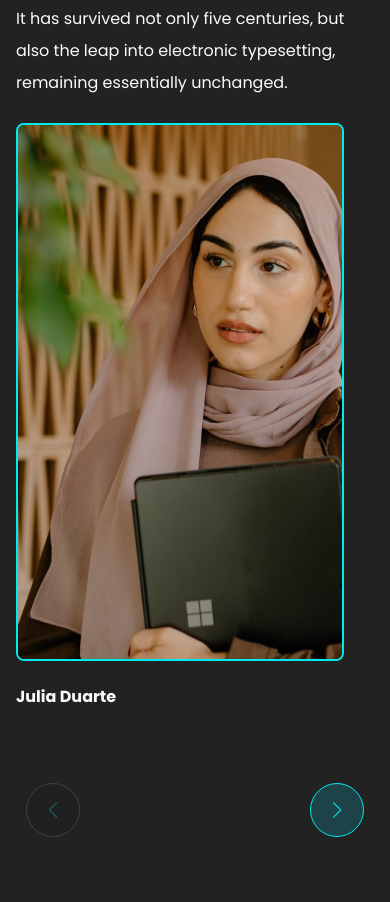
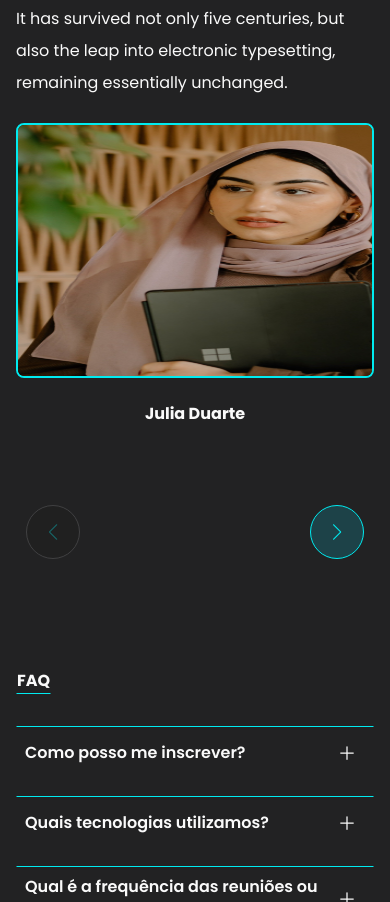
Before and after one commit to renovatt/voluntary-jdg-website, a Next.js app: page / in a window 390 px wide. Shown: the part 2340-3242 px from the top of the page. Built offline with nearby package versions, Linux system fonts and the light colour scheme.

Commit message:
fix: fixing layout

```diff
--- a/src/app/components/Depositions/DepositionsItem.tsx
+++ b/src/app/components/Depositions/DepositionsItem.tsx
@@ -3,14 +3,14 @@ import { DepositionsItemProps } from './types'
 
 export default function DepositionsItem({description,imgUrl,name, id}: DepositionsItemProps) {
   return (
-    <div className='flex flex-col text-zinc-50 sm:flex-row items-start justify-between gap-6 md:gap-10'>
+    <div className='flex flex-col text-zinc-50 sm:flex-row md:items-start justify-between gap-6 md:gap-10'>
       <figure className='space-y-6'>
         <img src={'/icons/quotation.svg'} alt="Quotation" className='mb-14' />
         <p className='lg:max-w-[324px] leading-8 xl:max-w-[488px] w-full'>{description}</p>
         <span className='font-bold hidden sm:block'>{name}</span>
       </figure>
-      <img src={imgUrl} className='border-2 border-primary rounded-lg' alt={`${id}${name}`} />
-      <span className='font-bold sm:hidden'>{name}</span>
+      <img src={imgUrl} className='border-2 bg-center bg-cover w-full md:w-[328px] lg:max-w-[626px] md:h-[538px] border-primary rounded-lg h-[255px] sm:h-full' alt={`${id}${name}`} />
+      <span className='font-bold text-center sm:hidden'>{name}</span>
     </div>
   )
 }
--- a/src/app/components/Depositions/mock.ts
+++ b/src/app/components/Depositions/mock.ts
@@ -7,13 +7,13 @@ export const sliderItemsMock = [
 },
 {
   id: 2,
-  image: '/people.png',
+  image: '/people2.jpg',
   name: "Carlos Souza",
   text: "Lorem Ipsum is simply dummy text of the printing and typesetting industry. Lorem Ipsum has been the industry's standard dummy text ever since the 1500s, when an unknown printer took a galley of type and scrambled it to make a type specimen book. It has survived not only five centuries, but also the leap into electronic typesetting, remaining essentially unchanged."
   },
 {
   id: 3,
-  image: '/people.png',
+  image: '/people2.jpg',
   name: "Julio Fernandes",
   text: "Lorem Ipsum is simply dummy text of the printing and typesetting industry. Lorem Ipsum has been the industry's standard dummy text ever since the 1500s, when an unknown printer took a galley of type and scrambled it to make a type specimen book. It has survived not only five centuries, but also the leap into electronic typesetting, remaining essentially unchanged."
 }
--- a/src/app/styles/slider.scss
+++ b/src/app/styles/slider.scss
@@ -5,7 +5,7 @@
         width: 3.375rem;
         height: 3.375rem;
         border-radius: 50%;
-        top: 97%;
+        top: 95%;
         background-color: rgba(15, 204, 231, 0.19);
         border: 1px solid #00EBF0
     }
@@ -20,7 +20,7 @@
         font-size: 1rem;
     }
     .swiper-slide {
-        height: 1100px;
+        height: 830px;
     }
     .swiper-pagination-bullet-active {
         background-color: rgba(15, 204, 231, 0.19);
```
Also changed, not shown: public/people2.jpg (added).
